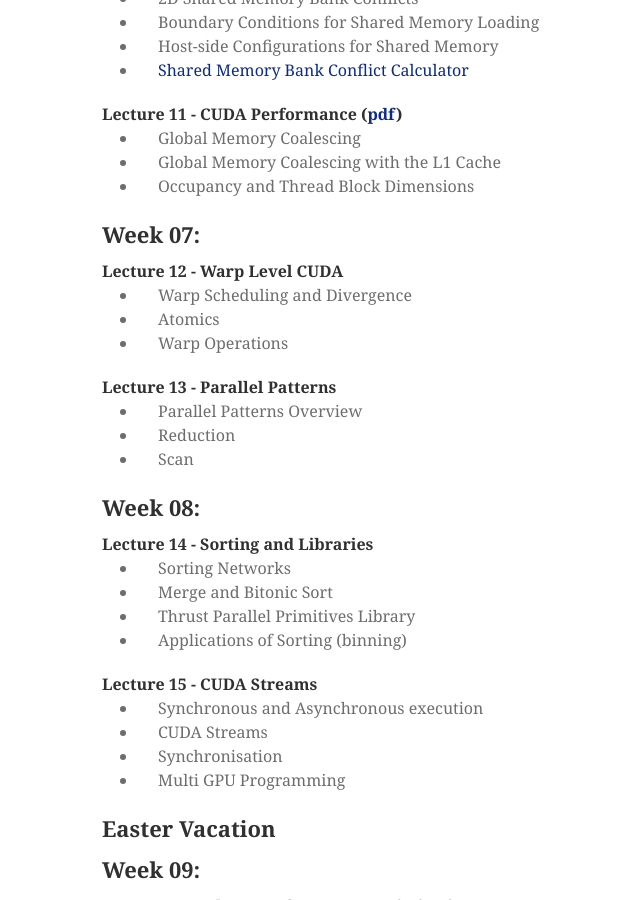
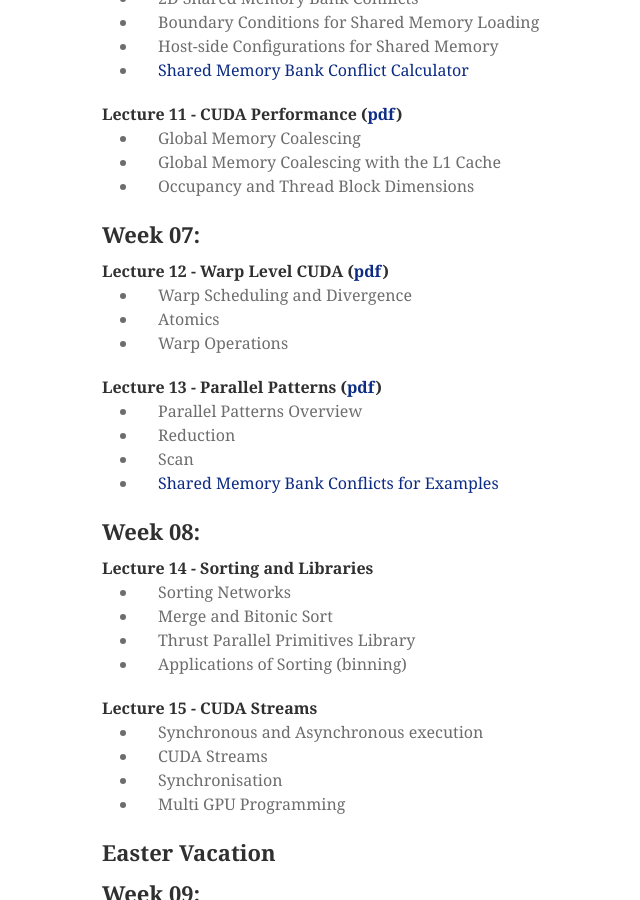
Before and after one commit to mondus/mondus.github.io, a Jekyll site: the page built from teaching/COM4521/index.md, in a window 1280 px wide and 900 px high, scrolled down 2836 px. Shown: the whole window, without its empty margins (138-778 px from the left). Built offline with Jekyll 4.4.1, drawn with Linux system fonts in a browser that asks for light colours; nearby versions of some CDN libraries; some web fonts are replaced.

Commit message:
Update index.md

```diff
--- a/teaching/COM4521/index.md
+++ b/teaching/COM4521/index.md
@@ -134,17 +134,18 @@ Lectures will take place on Mondays 15:00 until 17:00 in Diamond lecture theatre
 
 ## Week 07:
 
-#### Lecture 12 - Warp Level CUDA
+#### Lecture 12 - Warp Level CUDA ([pdf](https://drive.google.com/file/d/0B2HbOiEppVPMYkE5dFpGdnA1X00/view?usp=sharing))
 
 * Warp Scheduling and Divergence
 * Atomics
 * Warp Operations
 
-#### Lecture 13 - Parallel Patterns
+#### Lecture 13 - Parallel Patterns ([pdf](https://drive.google.com/file/d/0B2HbOiEppVPMQVZzX1RhVkozUTg/view?usp=sharing))
 
 * Parallel Patterns Overview
 * Reduction
 * Scan
+* [Shared Memory Bank Conflicts for Examples](https://drive.google.com/file/d/0B2HbOiEppVPMX0xHQ2l1d05GX3c/view?usp=sharing)
 
 ## Week 08:
 
```
